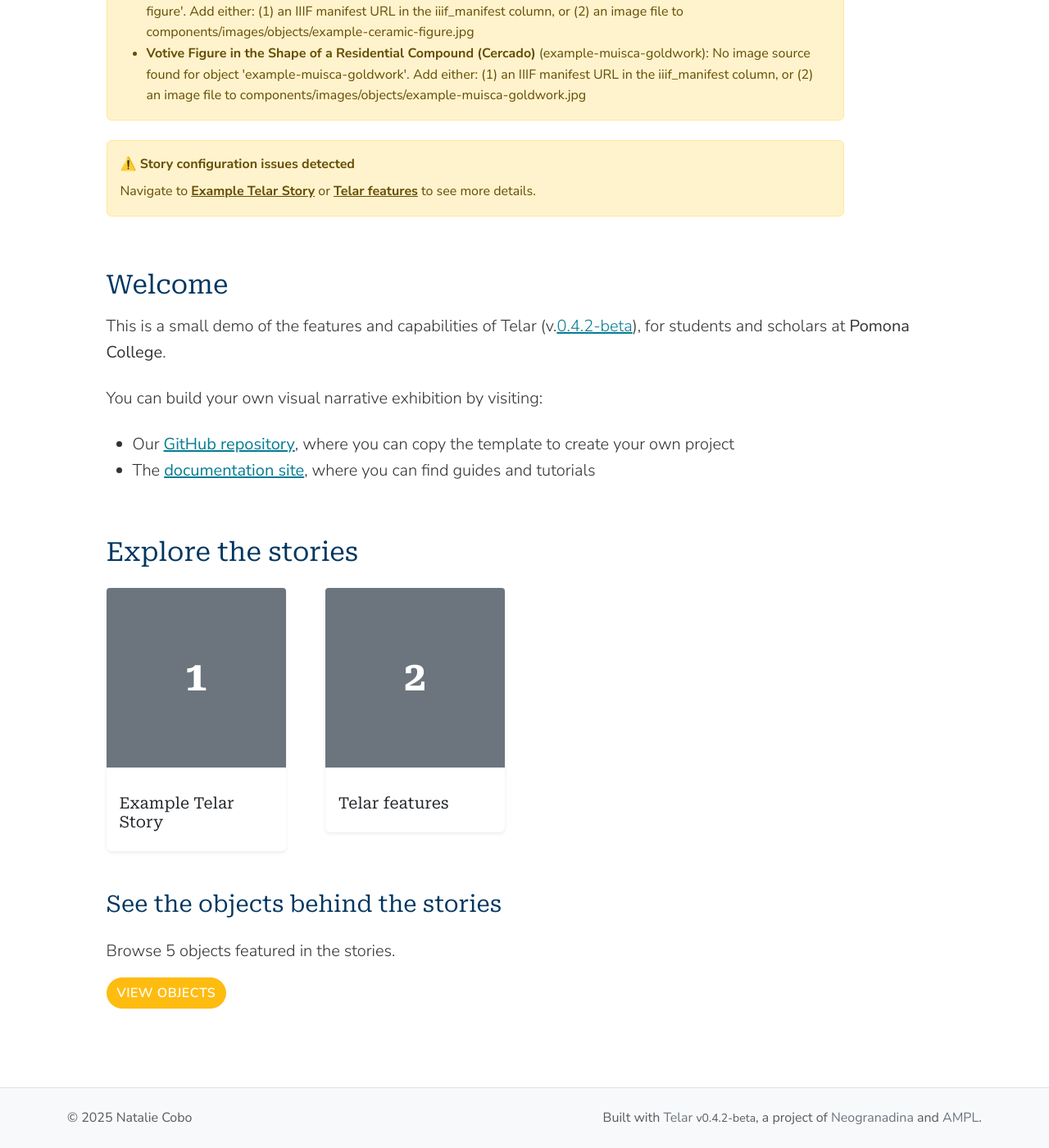
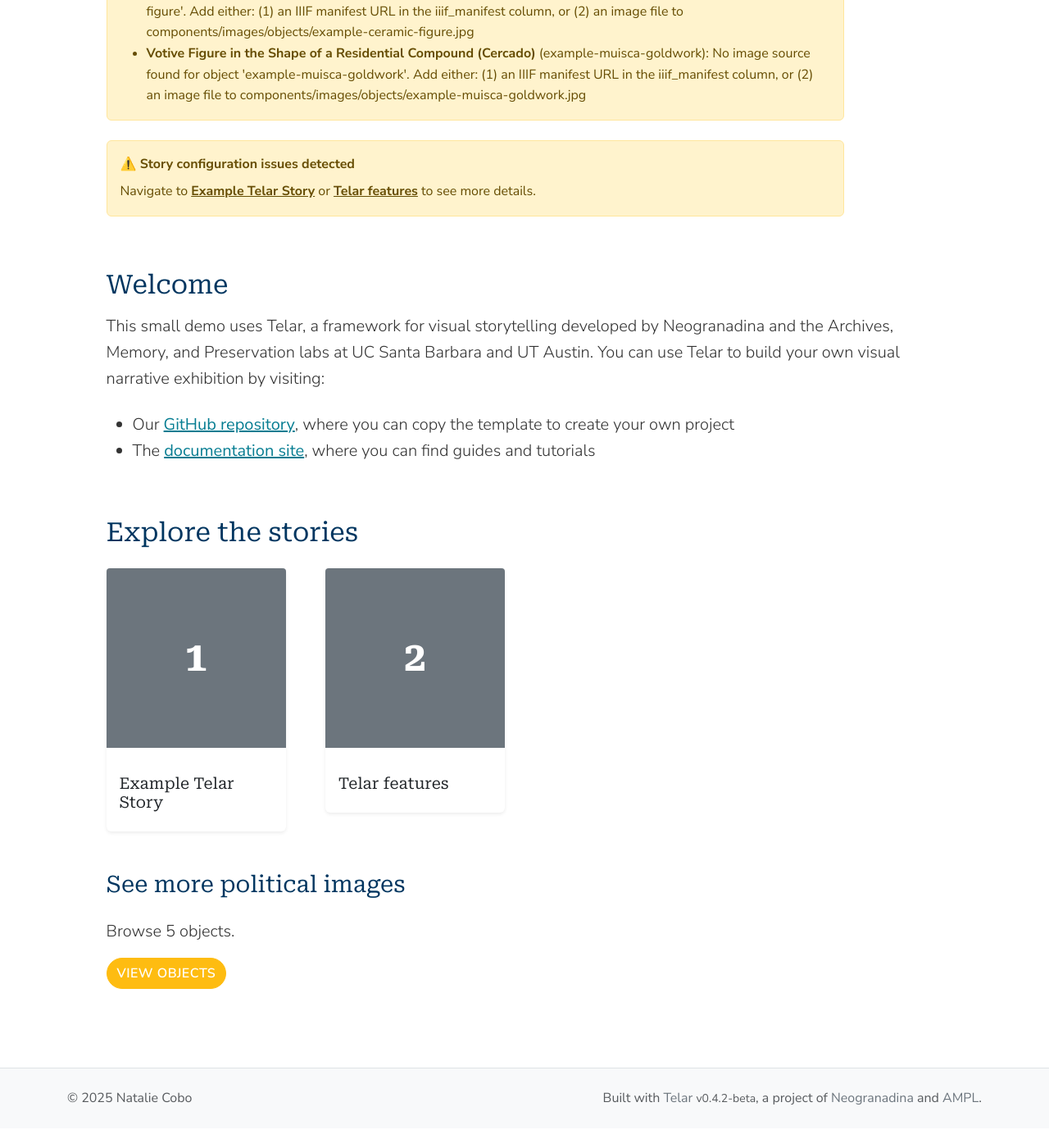
Before and after one commit to nataliecobo/telar, a Jekyll site: the page built from index.md, in a window 1280 px wide and 1400 px high, scrolled down 502 px. Shown: the whole window at 82% size. Built offline with Jekyll 4.4.1, drawn with Linux system fonts in a browser that asks for light colours; after the commit the page ends 1878 px from its top, so only the background shows below that.

Commit message:
Update index.md

```diff
--- a/index.md
+++ b/index.md
@@ -3,14 +3,12 @@ layout: index
 title: Home
 stories_heading: "Explore the stories"
 stories_intro: ""
-objects_heading: "See the objects behind the stories"
-objects_intro: "Browse {count} objects featured in the stories."
+objects_heading: "See more political images"
+objects_intro: "Browse {count} objects."
 ---
 
 ## Welcome
-This is a small demo of the features and capabilities of Telar (v.[{{ site.telar.version }}](https://github.com/UCSB-AMPLab/telar/releases/tag/v{{ site.telar.version }})), for students and scholars at **Pomona College**.
-
-You can build your own visual narrative exhibition by visiting:
+This small demo uses Telar, a framework for visual storytelling developed by Neogranadina and the Archives, Memory, and Preservation labs at UC Santa Barbara and UT Austin. You can use Telar to build your own visual narrative exhibition by visiting:
 
 - Our **[GitHub repository](https://github.com/UCSB-AMPLab/telar)**, where you can copy the template to create your own project
 - The **[documentation site](https://ampl.clair.ucsb.edu/telar-docs)**, where you can find guides and tutorials
```
